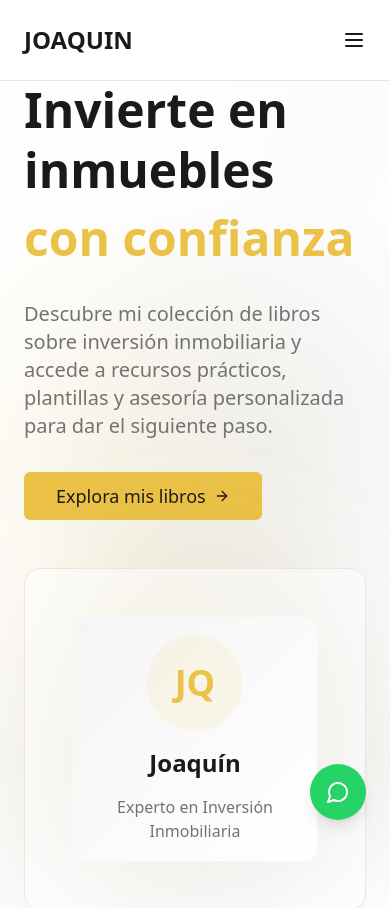
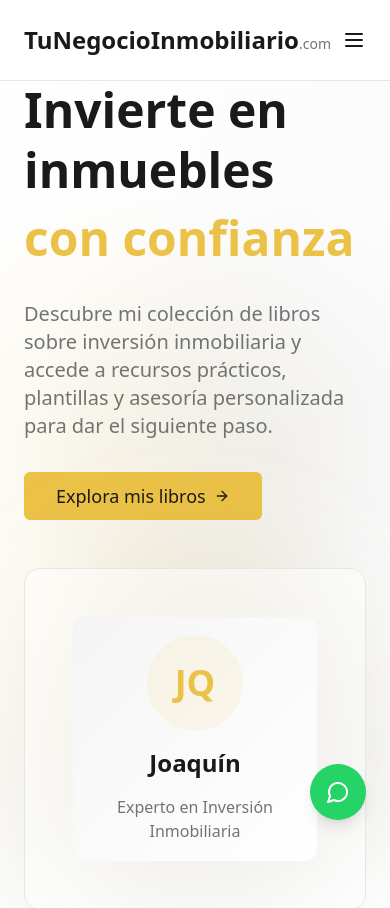
Before and after one commit to julianfdz/landing-inmo-juaquin, a React (Vite) app: page / in a window 390 px wide. Shown: the top 908 px of the page. Built offline with nearby package versions, Linux system fonts and the light colour scheme.

Commit message:
Update navigation logo
Change the logo text in the navigation bar from "JOAQUIN" to "TuNegocioInmobiliario.com". The ".com" part will be styled smaller and with a muted color to create a distinct visual style.

```diff
--- a/src/components/Navigation.tsx
+++ b/src/components/Navigation.tsx
@@ -33,7 +33,7 @@ const Navigation = () => {
       <div className="container mx-auto px-6">
         <div className="flex items-center justify-between h-20">
           <Link to="/" className="text-2xl font-bold text-foreground">
-            JOAQUIN
+            TuNegocioInmobiliario<span className="text-sm font-normal text-muted-foreground">.com</span>
           </Link>
 
           {/* Desktop Navigation */}
```
